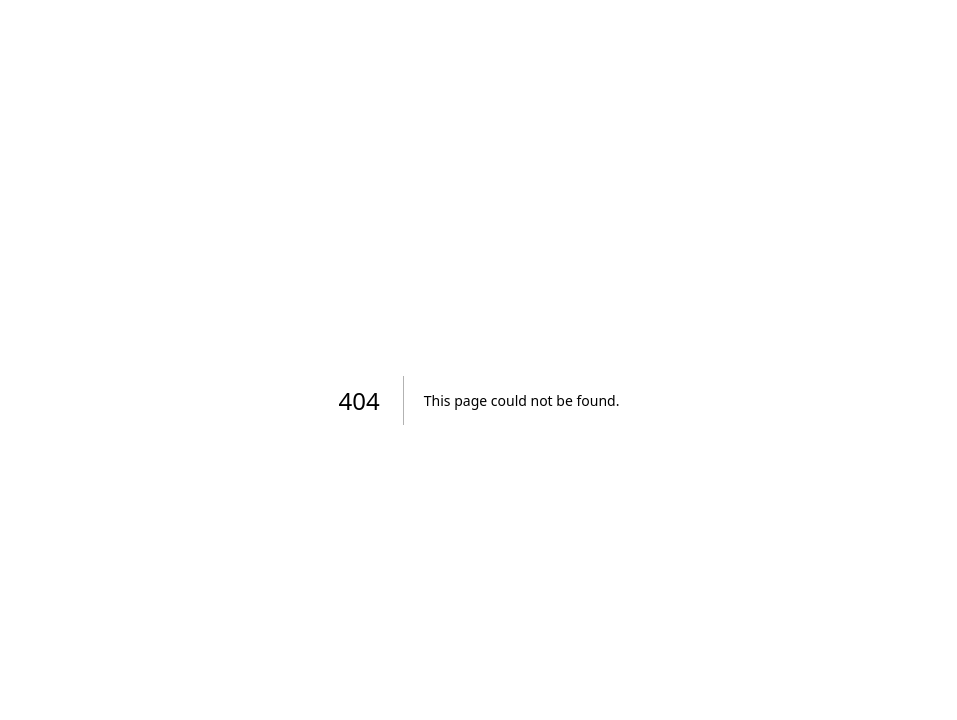
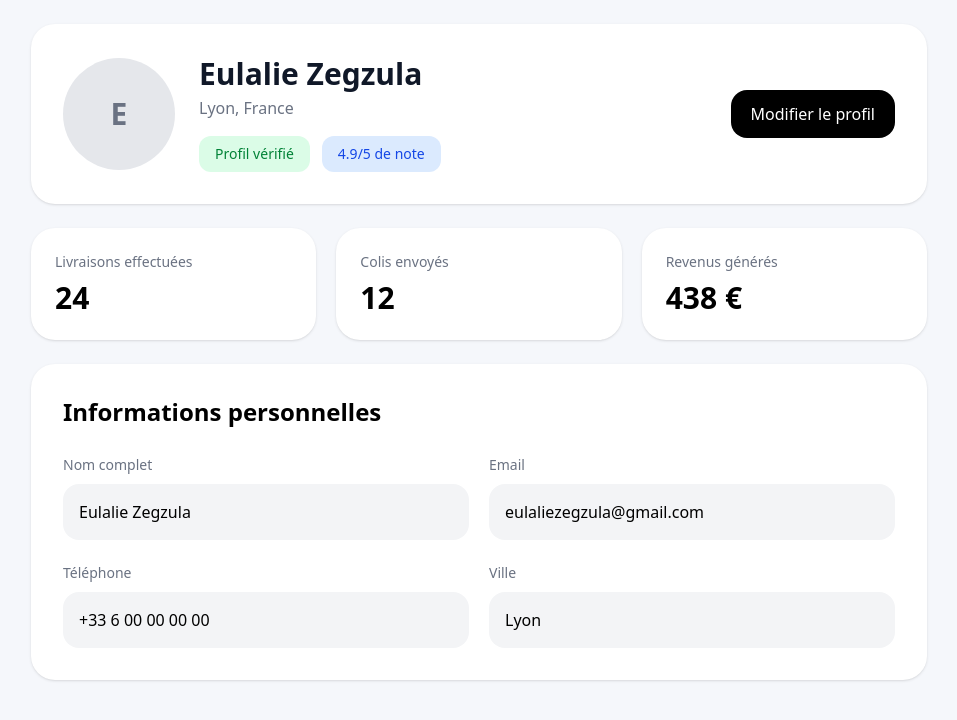
Before and after one commit to lafere75-del/Droovo, a Next.js app: page /dashboard/profil in a window 1280 px wide. Before the commit this address had no page. Shown: the top 720 px of the page, without its empty margins (161-1118 px from the left). Built offline with nearby package versions, Linux system fonts and the light colour scheme.

Commit message:
Create page.jsx

```diff
--- /dev/null
+++ b/app/dashboard/profil/page.jsx
@@ -0,0 +1,141 @@
+export default function ProfilPage() {
+  return (
+    <div className="min-h-screen bg-[#f5f7fb] p-6">
+      <div className="max-w-4xl mx-auto">
+
+        <div className="bg-white rounded-3xl shadow-sm p-8">
+
+          <div className="flex flex-col md:flex-row md:items-center gap-6">
+
+            <div className="w-28 h-28 rounded-full bg-gray-200 flex items-center justify-center text-3xl font-bold text-gray-500">
+              E
+            </div>
+
+            <div className="flex-1">
+              <h1 className="text-3xl font-bold text-gray-900">
+                Eulalie Zegzula
+              </h1>
+
+              <p className="text-gray-500 mt-1">
+                Lyon, France
+              </p>
+
+              <div className="flex gap-3 mt-4 flex-wrap">
+                <div className="bg-green-100 text-green-700 px-4 py-2 rounded-xl text-sm font-medium">
+                  Profil vérifié
+                </div>
+
+                <div className="bg-blue-100 text-blue-700 px-4 py-2 rounded-xl text-sm font-medium">
+                  4.9/5 de note
+                </div>
+              </div>
+            </div>
+
+            <button className="bg-black text-white px-5 py-3 rounded-2xl font-medium hover:opacity-90 transition">
+              Modifier le profil
+            </button>
+
+          </div>
+        </div>
+
+        <div className="grid md:grid-cols-3 gap-5 mt-6">
+
+          <div className="bg-white rounded-3xl p-6 shadow-sm">
+            <p className="text-gray-500 text-sm">
+              Livraisons effectuées
+            </p>
+
+            <h2 className="text-3xl font-bold mt-2">
+              24
+            </h2>
+          </div>
+
+          <div className="bg-white rounded-3xl p-6 shadow-sm">
+            <p className="text-gray-500 text-sm">
+              Colis envoyés
+            </p>
+
+            <h2 className="text-3xl font-bold mt-2">
+              12
+            </h2>
+          </div>
+
+          <div className="bg-white rounded-3xl p-6 shadow-sm">
+            <p className="text-gray-500 text-sm">
+              Revenus générés
+            </p>
+
+            <h2 className="text-3xl font-bold mt-2">
+              438 €
+            </h2>
+          </div>
+
+        </div>
+
+        <div className="bg-white rounded-3xl shadow-sm p-8 mt-6">
+
+          <h2 className="text-2xl font-bold mb-6">
+            Informations personnelles
+          </h2>
+
+          <div className="grid md:grid-cols-2 gap-5">
+
+            <div>
+              <label className="text-sm text-gray-500">
+                Nom complet
+              </label>
+
+              <input
+                type="text"
+                value="Eulalie Zegzula"
+                readOnly
+                className="w-full mt-2 bg-gray-100 rounded-2xl p-4 outline-none"
+              />
+            </div>
+
+            <div>
+              <label className="text-sm text-gray-500">
+                Email
+              </label>
+
+              <input
+                type="text"
+                value="eulaliezegzula@gmail.com"
+                readOnly
+                className="w-full mt-2 bg-gray-100 rounded-2xl p-4 outline-none"
+              />
+            </div>
+
+            <div>
+              <label className="text-sm text-gray-500">
+                Téléphone
+              </label>
+
+              <input
+                type="text"
+                value="+33 6 00 00 00 00"
+                readOnly
+                className="w-full mt-2 bg-gray-100 rounded-2xl p-4 outline-none"
+              />
+            </div>
+
+            <div>
+              <label className="text-sm text-gray-500">
+                Ville
+              </label>
+
+              <input
+                type="text"
+                value="Lyon"
+                readOnly
+                className="w-full mt-2 bg-gray-100 rounded-2xl p-4 outline-none"
+              />
+            </div>
+
+          </div>
+        </div>
+
+      </div>
+    </div>
+  );
+}
```
